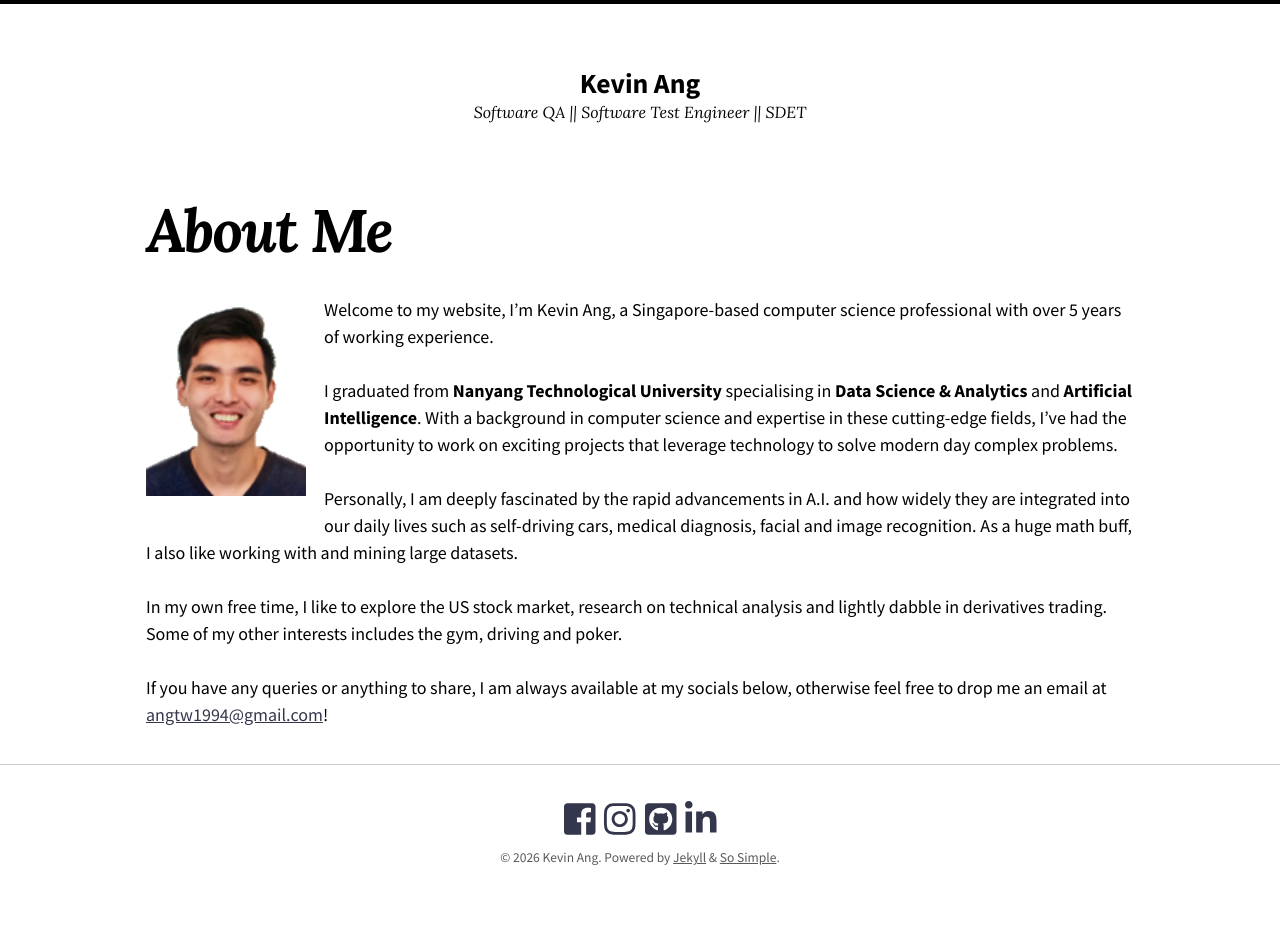
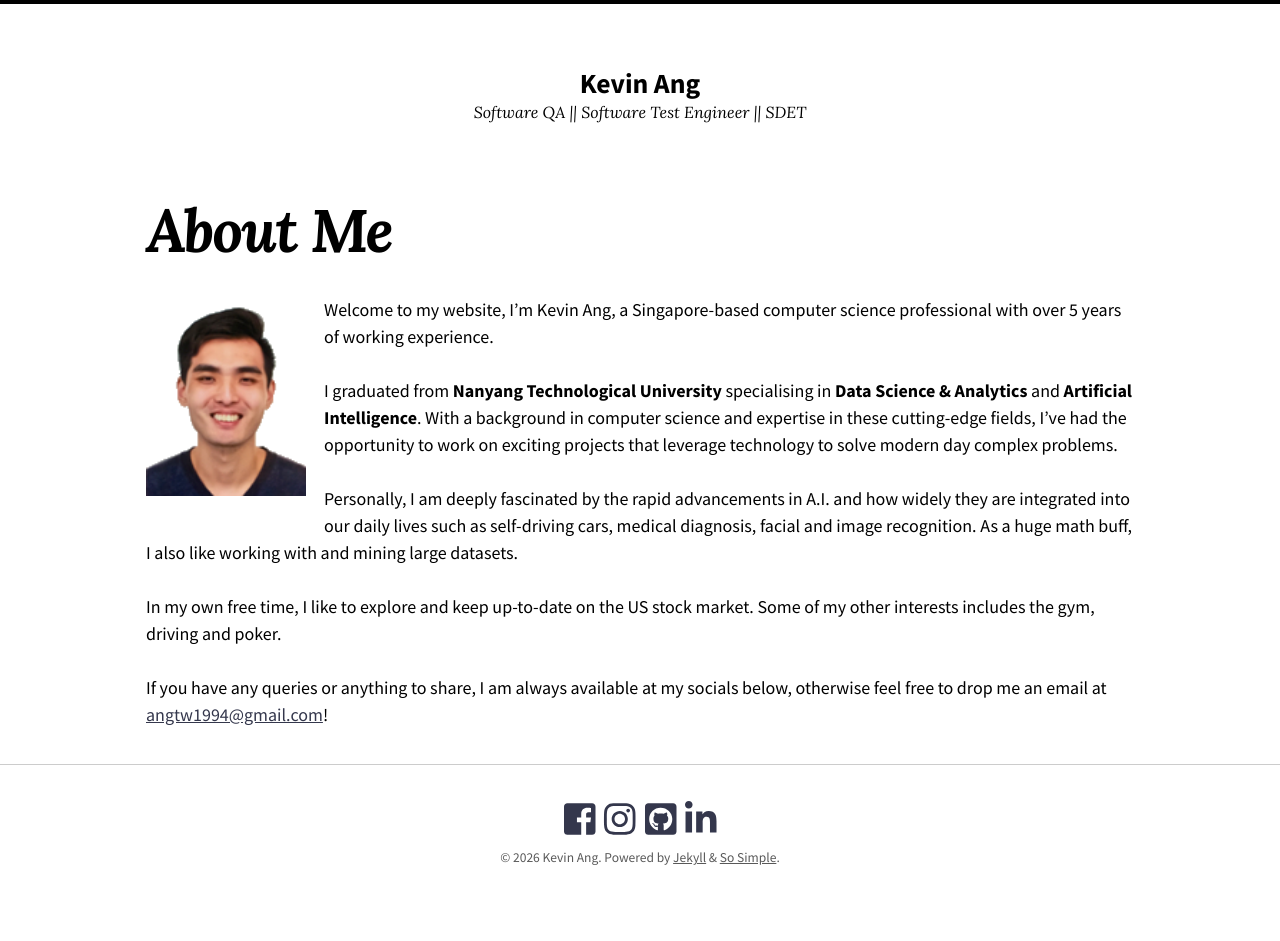
Before and after one commit to crixspine/site, a Jekyll site: the page built from index.md, in a window 1280 px wide. Built offline with Jekyll 4.4.1, drawn with Linux system fonts in a browser that asks for light colours; nearby versions of some CDN libraries.

```diff
--- a/index.md
+++ b/index.md
@@ -11,6 +11,6 @@ I graduated from **Nanyang Technological University** specialising in **Data Sci
 
 Personally, I am deeply fascinated by the rapid advancements in A.I. and how widely they are integrated into our daily lives such as self-driving cars, medical diagnosis, facial and image recognition. As a huge math buff, I also like working with and mining large datasets.
 
-In my own free time, I like to explore the US stock market, research on technical analysis and lightly dabble in derivatives trading. Some of my other interests includes the gym, driving and poker.
+In my own free time, I like to explore and keep up-to-date on the US stock market. Some of my other interests includes the gym, driving and poker.
 
 If you have any queries or anything to share, I am always available at my socials below, otherwise feel free to drop me an email at <angtw1994@gmail.com>!
```
